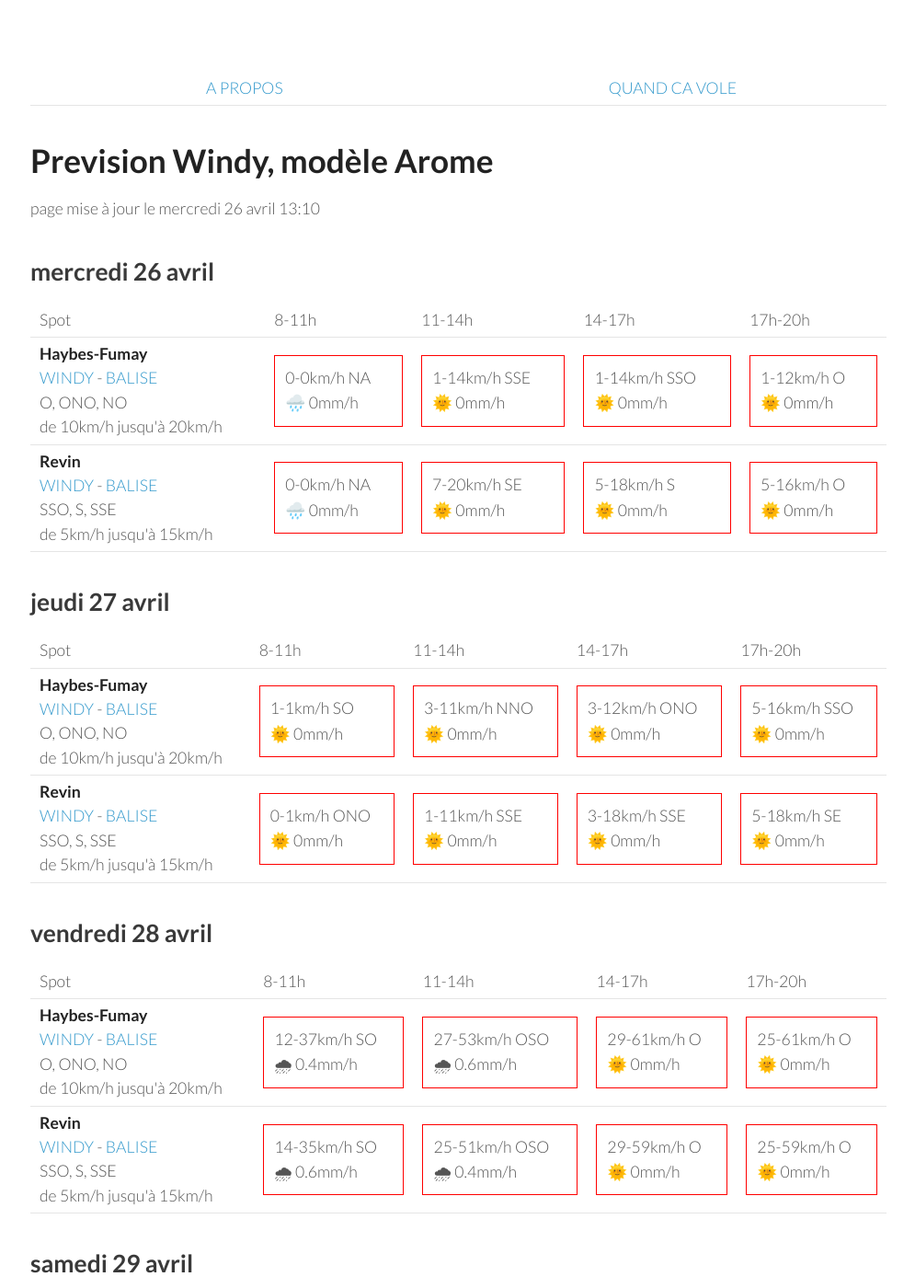
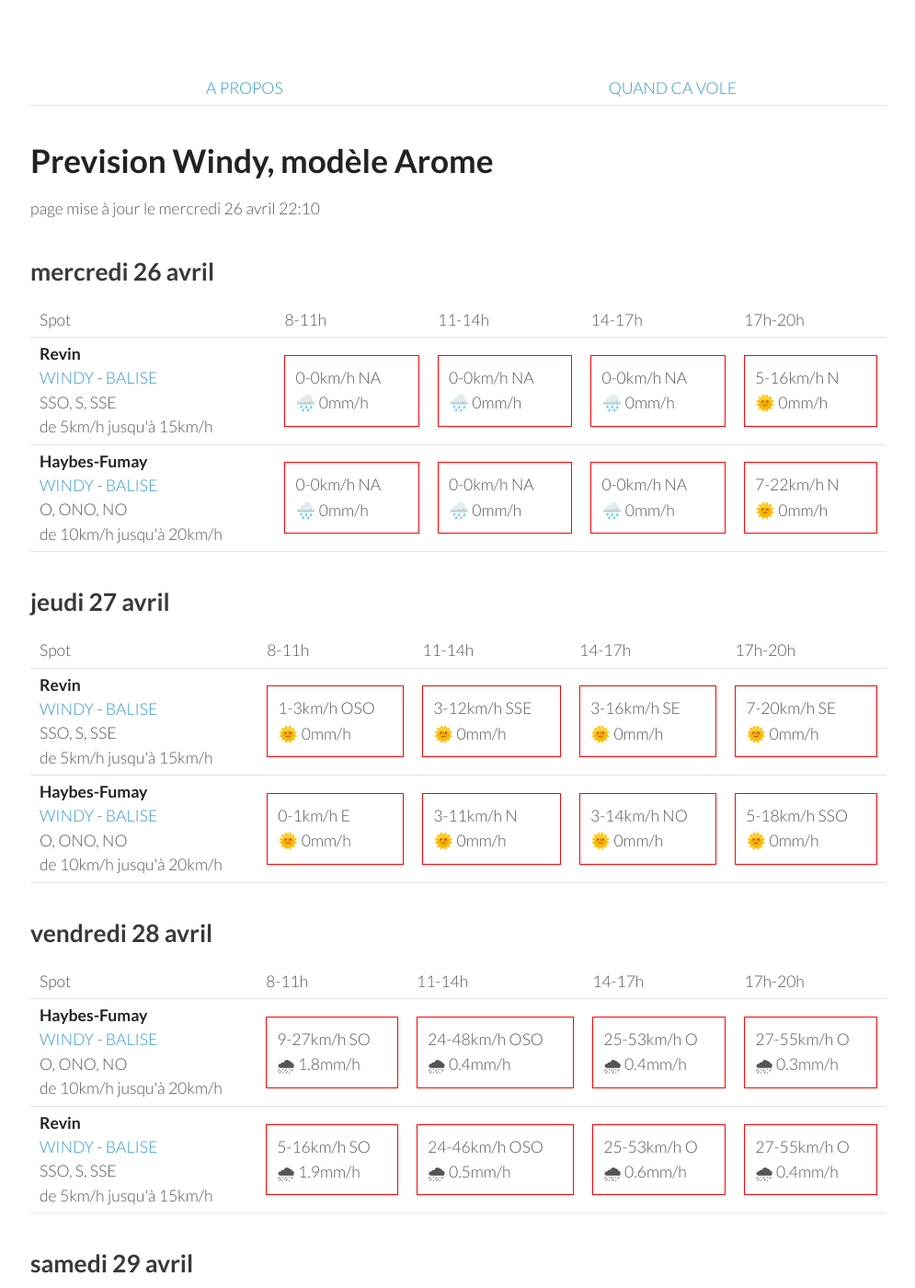
Before and after one commit to parapente-dans-le-nord/parapente-dans-le-nord.github.io, a Jekyll site: the page built from ardennes.markdown, in a window 1280 px wide and 1400 px high. Shown: the whole window at 92% size, without its empty margins (25-1020 px from the left). Built offline with Jekyll 4.4.1, drawn with Linux system fonts in a browser that asks for light colours; some of the changed text lies outside the part shown.

Commit message:
update index.markdown

```diff
--- a/ardennes.markdown
+++ b/ardennes.markdown
@@ -7,7 +7,7 @@ title:  "Tous les spots"
 {: .links}
 
 # Prevision Windy, modèle Arome
-page mise à jour le mercredi 26 avril 13:10
+page mise à jour le mercredi 26 avril 22:10
 
 ## mercredi 26 avril
 
@@ -22,21 +22,21 @@ page mise à jour le mercredi 26 avril 13:10
       <td>17h-20h</td>
     </tr>
 <tr>
+        <td><strong>Revin</strong><br><a href="https://windy.com/49.948/4.625?49.543,4.625,8">WINDY</a> - <span class=""><a href="http://www.balisemeteo.com/balise.php?idBalise=5019">BALISE</a> </span><br> <span class="vent-favorable">SSO, S, SSE</span><br><span class="force-vent">de 5km/h jusqu'à 15km/h</span> </td>
+
+            <td><div class="not-flyable"><p>0-0km/h NA</p><p>🌧️ 0mm/h</p></div></td>
+            <td><div class="not-flyable"><p>0-0km/h NA</p><p>🌧️ 0mm/h</p></div></td>
+            <td><div class="not-flyable"><p>0-0km/h NA</p><p>🌧️ 0mm/h</p></div></td>
+            <td><div class="not-flyable"><p>5-16km/h N</p><p>🌞 0mm/h</p></div></td>
+
+    </tr>
+<tr>
         <td><strong>Haybes-Fumay</strong><br><a href="https://windy.com/49.998/4.715?49.913,4.738,10">WINDY</a> - <span class=""><a href="http://www.balisemeteo.com/balise.php?idBalise=104">BALISE</a> </span><br> <span class="vent-favorable">O, ONO, NO</span><br><span class="force-vent">de 10km/h jusqu'à 20km/h</span> </td>
 
             <td><div class="not-flyable"><p>0-0km/h NA</p><p>🌧️ 0mm/h</p></div></td>
-            <td><div class="not-flyable"><p>1-14km/h SSE</p><p>🌞 0mm/h</p></div></td>
-            <td><div class="not-flyable"><p>1-14km/h SSO</p><p>🌞 0mm/h</p></div></td>
-            <td><div class="not-flyable"><p>1-12km/h O</p><p>🌞 0mm/h</p></div></td>
-
-    </tr>
-<tr>
-        <td><strong>Revin</strong><br><a href="https://windy.com/49.948/4.625?49.543,4.625,8">WINDY</a> - <span class=""><a href="http://www.balisemeteo.com/balise.php?idBalise=5019">BALISE</a> </span><br> <span class="vent-favorable">SSO, S, SSE</span><br><span class="force-vent">de 5km/h jusqu'à 15km/h</span> </td>
-
             <td><div class="not-flyable"><p>0-0km/h NA</p><p>🌧️ 0mm/h</p></div></td>
-            <td><div class="not-flyable"><p>7-20km/h SE</p><p>🌞 0mm/h</p></div></td>
-            <td><div class="not-flyable"><p>5-18km/h S</p><p>🌞 0mm/h</p></div></td>
-            <td><div class="not-flyable"><p>5-16km/h O</p><p>🌞 0mm/h</p></div></td>
+            <td><div class="not-flyable"><p>0-0km/h NA</p><p>🌧️ 0mm/h</p></div></td>
+            <td><div class="not-flyable"><p>7-22km/h N</p><p>🌞 0mm/h</p></div></td>
 
     </tr>
 
@@ -56,22 +56,22 @@ page mise à jour le mercredi 26 avril 13:10
       <td>17h-20h</td>
     </tr>
 <tr>
-        <td><strong>Haybes-Fumay</strong><br><a href="https://windy.com/49.998/4.715?49.913,4.738,10">WINDY</a> - <span class=""><a href="http://www.balisemeteo.com/balise.php?idBalise=104">BALISE</a> </span><br> <span class="vent-favorable">O, ONO, NO</span><br><span class="force-vent">de 10km/h jusqu'à 20km/h</span> </td>
+        <td><strong>Revin</strong><br><a href="https://windy.com/49.948/4.625?49.543,4.625,8">WINDY</a> - <span class=""><a href="http://www.balisemeteo.com/balise.php?idBalise=5019">BALISE</a> </span><br> <span class="vent-favorable">SSO, S, SSE</span><br><span class="force-vent">de 5km/h jusqu'à 15km/h</span> </td>
 
-            <td><div class="not-flyable"><p>1-1km/h SO</p><p>🌞 0mm/h</p></div></td>
-            <td><div class="not-flyable"><p>3-11km/h NNO</p><p>🌞 0mm/h</p></div></td>
-            <td><div class="not-flyable"><p>3-12km/h ONO</p><p>🌞 0mm/h</p></div></td>
-            <td><div class="not-flyable"><p>5-16km/h SSO</p><p>🌞 0mm/h</p></div></td>
+            <td><div class="not-flyable"><p>1-3km/h OSO</p><p>🌞 0mm/h</p></div></td>
+            <td><div class="not-flyable"><p>3-12km/h SSE</p><p>🌞 0mm/h</p></div></td>
+            <td><div class="not-flyable"><p>3-16km/h SE</p><p>🌞 0mm/h</p></div></td>
+            <td><div class="not-flyable"><p>7-20km/h SE</p><p>🌞 0mm/h</p></div></td>
 
 
     </tr>
 <tr>
-        <td><strong>Revin</strong><br><a href="https://windy.com/49.948/4.625?49.543,4.625,8">WINDY</a> - <span class=""><a href="http://www.balisemeteo.com/balise.php?idBalise=5019">BALISE</a> </span><br> <span class="vent-favorable">SSO, S, SSE</span><br><span class="force-vent">de 5km/h jusqu'à 15km/h</span> </td>
+        <td><strong>Haybes-Fumay</strong><br><a href="https://windy.com/49.998/4.715?49.913,4.738,10">WINDY</a> - <span class=""><a href="http://www.balisemeteo.com/balise.php?idBalise=104">BALISE</a> </span><br> <span class="vent-favorable">O, ONO, NO</span><br><span class="force-vent">de 10km/h jusqu'à 20km/h</span> </td>
 
-            <td><div class="not-flyable"><p>0-1km/h ONO</p><p>🌞 0mm/h</p></div></td>
-            <td><div class="not-flyable"><p>1-11km/h SSE</p><p>🌞 0mm/h</p></div></td>
-            <td><div class="not-flyable"><p>3-18km/h SSE</p><p>🌞 0mm/h</p></div></td>
-            <td><div class="not-flyable"><p>5-18km/h SE</p><p>🌞 0mm/h</p></div></td>
+            <td><div class="not-flyable"><p>0-1km/h E</p><p>🌞 0mm/h</p></div></td>
+            <td><div class="not-flyable"><p>3-11km/h N</p><p>🌞 0mm/h</p></div></td>
+            <td><div class="not-flyable"><p>3-14km/h NO</p><p>🌞 0mm/h</p></div></td>
+            <td><div class="not-flyable"><p>5-18km/h SSO</p><p>🌞 0mm/h</p></div></td>
 
 
     </tr>
@@ -94,20 +94,20 @@ page mise à jour le mercredi 26 avril 13:10
 <tr>
         <td><strong>Haybes-Fumay</strong><br><a href="https://windy.com/49.998/4.715?49.913,4.738,10">WINDY</a> - <span class=""><a href="http://www.balisemeteo.com/balise.php?idBalise=104">BALISE</a> </span><br> <span class="vent-favorable">O, ONO, NO</span><br><span class="force-vent">de 10km/h jusqu'à 20km/h</span> </td>
 
-            <td><div class="not-flyable"><p>12-37km/h SO</p><p>🌧 0.4mm/h</p></div></td>
-            <td><div class="not-flyable"><p>27-53km/h OSO</p><p>🌧 0.6mm/h</p></div></td>
-            <td><div class="not-flyable"><p>29-61km/h O</p><p>🌞 0mm/h</p></div></td>
-            <td><div class="not-flyable"><p>25-61km/h O</p><p>🌞 0mm/h</p></div></td>
+            <td><div class="not-flyable"><p>9-27km/h SO</p><p>🌧 1.8mm/h</p></div></td>
+            <td><div class="not-flyable"><p>24-48km/h OSO</p><p>🌧 0.4mm/h</p></div></td>
+            <td><div class="not-flyable"><p>25-53km/h O</p><p>🌧 0.4mm/h</p></div></td>
+            <td><div class="not-flyable"><p>27-55km/h O</p><p>🌧 0.3mm/h</p></div></td>
 
 
     </tr>
 <tr>
         <td><strong>Revin</strong><br><a href="https://windy.com/49.948/4.625?49.543,4.625,8">WINDY</a> - <span class=""><a href="http://www.balisemeteo.com/balise.php?idBalise=5019">BALISE</a> </span><br> <span class="vent-favorable">SSO, S, SSE</span><br><span class="force-vent">de 5km/h jusqu'à 15km/h</span> </td>
 
-            <td><div class="not-flyable"><p>14-35km/h SO</p><p>🌧 0.6mm/h</p></div></td>
-            <td><div class="not-flyable"><p>25-51km/h OSO</p><p>🌧 0.4mm/h</p></div></td>
-            <td><div class="not-flyable"><p>29-59km/h O</p><p>🌞 0mm/h</p></div></td>
-            <td><div class="not-flyable"><p>25-59km/h O</p><p>🌞 0mm/h</p></div></td>
+            <td><div class="not-flyable"><p>5-16km/h SO</p><p>🌧 1.9mm/h</p></div></td>
+            <td><div class="not-flyable"><p>24-46km/h OSO</p><p>🌧 0.5mm/h</p></div></td>
+            <td><div class="not-flyable"><p>25-53km/h O</p><p>🌧 0.6mm/h</p></div></td>
+            <td><div class="not-flyable"><p>27-55km/h O</p><p>🌧 0.4mm/h</p></div></td>
 
 
     </tr>
@@ -130,7 +130,7 @@ page mise à jour le mercredi 26 avril 13:10
 <tr>
         <td><strong>Haybes-Fumay</strong><br><a href="https://windy.com/49.998/4.715?49.913,4.738,10">WINDY</a> - <span class=""><a href="http://www.balisemeteo.com/balise.php?idBalise=104">BALISE</a> </span><br> <span class="vent-favorable">O, ONO, NO</span><br><span class="force-vent">de 10km/h jusqu'à 20km/h</span> </td>
 
-            <td><div class="not-flyable"><p>12-29km/h N</p><p>🌞 0mm/h</p></div></td>
+            <td><div class="not-flyable"><p>12-27km/h N</p><p>🌞 0mm/h</p></div></td>
             <td><div class="not-flyable"><p>12-27km/h NNE</p><p>🌞 0mm/h</p></div></td>
             <td><div class="not-flyable"><p>11-29km/h NNE</p><p>🌞 0mm/h</p></div></td>
             <td><div class="not-flyable"><p>12-27km/h NNE</p><p>🌞 0mm/h</p></div></td>
@@ -164,22 +164,22 @@ page mise à jour le mercredi 26 avril 13:10
       <td>17h-20h</td>
     </tr>
 <tr>
-        <td><strong>Revin</strong><br><a href="https://windy.com/49.948/4.625?49.543,4.625,8">WINDY</a> - <span class=""><a href="http://www.balisemeteo.com/balise.php?idBalise=5019">BALISE</a> </span><br> <span class="vent-favorable">SSO, S, SSE</span><br><span class="force-vent">de 5km/h jusqu'à 15km/h</span> </td>
+        <td><strong>Haybes-Fumay</strong><br><a href="https://windy.com/49.998/4.715?49.913,4.738,10">WINDY</a> - <span class=""><a href="http://www.balisemeteo.com/balise.php?idBalise=104">BALISE</a> </span><br> <span class="vent-favorable">O, ONO, NO</span><br><span class="force-vent">de 10km/h jusqu'à 20km/h</span> </td>
 
-            <td><div class="not-flyable"><p>11-20km/h NE</p><p>🌞 0mm/h</p></div></td>
-            <td><div class="not-flyable"><p>11-24km/h ENE</p><p>🌞 0mm/h</p></div></td>
-            <td><div class="not-flyable"><p>14-33km/h ENE</p><p>🌞 0mm/h</p></div></td>
-            <td><div class="not-flyable"><p>11-31km/h ENE</p><p>🌞 0mm/h</p></div></td>
+            <td><div class="not-flyable"><p>11-20km/h ENE</p><p>🌞 0mm/h</p></div></td>
+            <td><div class="not-flyable"><p>11-25km/h ENE</p><p>🌞 0mm/h</p></div></td>
+            <td><div class="not-flyable"><p>11-27km/h ENE</p><p>🌞 0mm/h</p></div></td>
+            <td><div class="not-flyable"><p>12-27km/h ENE</p><p>🌞 0mm/h</p></div></td>
 
 
     </tr>
 <tr>
-        <td><strong>Haybes-Fumay</strong><br><a href="https://windy.com/49.998/4.715?49.913,4.738,10">WINDY</a> - <span class=""><a href="http://www.balisemeteo.com/balise.php?idBalise=104">BALISE</a> </span><br> <span class="vent-favorable">O, ONO, NO</span><br><span class="force-vent">de 10km/h jusqu'à 20km/h</span> </td>
+        <td><strong>Revin</strong><br><a href="https://windy.com/49.948/4.625?49.543,4.625,8">WINDY</a> - <span class=""><a href="http://www.balisemeteo.com/balise.php?idBalise=5019">BALISE</a> </span><br> <span class="vent-favorable">SSO, S, SSE</span><br><span class="force-vent">de 5km/h jusqu'à 15km/h</span> </td>
 
-            <td><div class="not-flyable"><p>11-22km/h NE</p><p>🌞 0mm/h</p></div></td>
+            <td><div class="not-flyable"><p>11-20km/h NE</p><p>🌞 0mm/h</p></div></td>
             <td><div class="not-flyable"><p>11-25km/h ENE</p><p>🌞 0mm/h</p></div></td>
-            <td><div class="not-flyable"><p>14-33km/h ENE</p><p>🌞 0mm/h</p></div></td>
-            <td><div class="not-flyable"><p>12-33km/h ENE</p><p>🌞 0mm/h</p></div></td>
+            <td><div class="not-flyable"><p>11-27km/h E</p><p>🌞 0mm/h</p></div></td>
+            <td><div class="not-flyable"><p>12-25km/h ENE</p><p>🌞 0mm/h</p></div></td>
 
 
     </tr>
@@ -200,22 +200,22 @@ page mise à jour le mercredi 26 avril 13:10
       <td>17h-20h</td>
     </tr>
 <tr>
-        <td><strong>Haybes-Fumay</strong><br><a href="https://windy.com/49.998/4.715?49.913,4.738,10">WINDY</a> - <span class=""><a href="http://www.balisemeteo.com/balise.php?idBalise=104">BALISE</a> </span><br> <span class="vent-favorable">O, ONO, NO</span><br><span class="force-vent">de 10km/h jusqu'à 20km/h</span> </td>
+        <td><strong>Revin</strong><br><a href="https://windy.com/49.948/4.625?49.543,4.625,8">WINDY</a> - <span class=""><a href="http://www.balisemeteo.com/balise.php?idBalise=5019">BALISE</a> </span><br> <span class="vent-favorable">SSO, S, SSE</span><br><span class="force-vent">de 5km/h jusqu'à 15km/h</span> </td>
 
-            <td><div class="not-flyable"><p>9-16km/h NE</p><p>🌞 0mm/h</p></div></td>
-            <td><div class="not-flyable"><p>11-24km/h NNE</p><p>🌞 0mm/h</p></div></td>
-            <td><div class="not-flyable"><p>12-29km/h NNE</p><p>🌞 0mm/h</p></div></td>
-            <td><div class="not-flyable"><p>18-37km/h NNE</p><p>🌧 0.3mm/h</p></div></td>
+            <td><div class="not-flyable"><p>7-12km/h ENE</p><p>🌞 0mm/h</p></div></td>
+            <td><div class="not-flyable"><p>1-12km/h NE</p><p>🌞 0mm/h</p></div></td>
+            <td><div class="not-flyable"><p>5-16km/h N</p><p>🌞 0mm/h</p></div></td>
+            <td><div class="not-flyable"><p>9-22km/h N</p><p>🌧 0.2mm/h</p></div></td>
 
 
     </tr>
 <tr>
-        <td><strong>Revin</strong><br><a href="https://windy.com/49.948/4.625?49.543,4.625,8">WINDY</a> - <span class=""><a href="http://www.balisemeteo.com/balise.php?idBalise=5019">BALISE</a> </span><br> <span class="vent-favorable">SSO, S, SSE</span><br><span class="force-vent">de 5km/h jusqu'à 15km/h</span> </td>
+        <td><strong>Haybes-Fumay</strong><br><a href="https://windy.com/49.998/4.715?49.913,4.738,10">WINDY</a> - <span class=""><a href="http://www.balisemeteo.com/balise.php?idBalise=104">BALISE</a> </span><br> <span class="vent-favorable">O, ONO, NO</span><br><span class="force-vent">de 10km/h jusqu'à 20km/h</span> </td>
 
-            <td><div class="not-flyable"><p>9-18km/h NE</p><p>🌞 0mm/h</p></div></td>
-            <td><div class="not-flyable"><p>11-24km/h NNE</p><p>🌞 0mm/h</p></div></td>
-            <td><div class="not-flyable"><p>12-29km/h NNE</p><p>🌞 0mm/h</p></div></td>
-            <td><div class="not-flyable"><p>18-35km/h NNE</p><p>🌧 0.2mm/h</p></div></td>
+            <td><div class="not-flyable"><p>7-12km/h ENE</p><p>🌞 0mm/h</p></div></td>
+            <td><div class="not-flyable"><p>1-12km/h NNE</p><p>🌞 0mm/h</p></div></td>
+            <td><div class="not-flyable"><p>5-16km/h N</p><p>🌧 0.2mm/h</p></div></td>
+            <td><div class="not-flyable"><p>11-24km/h N</p><p>🌧 0.2mm/h</p></div></td>
 
 
     </tr>
```
